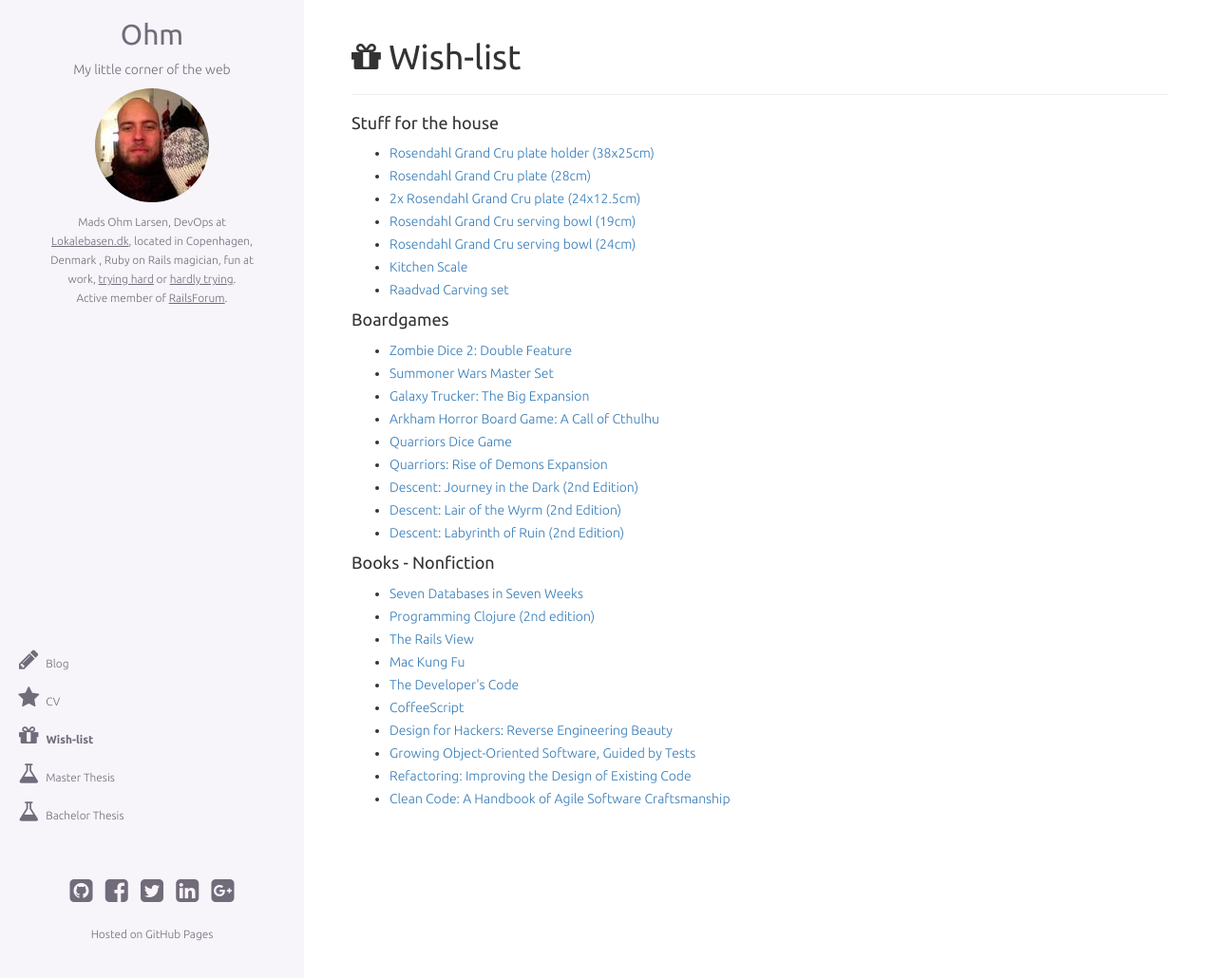
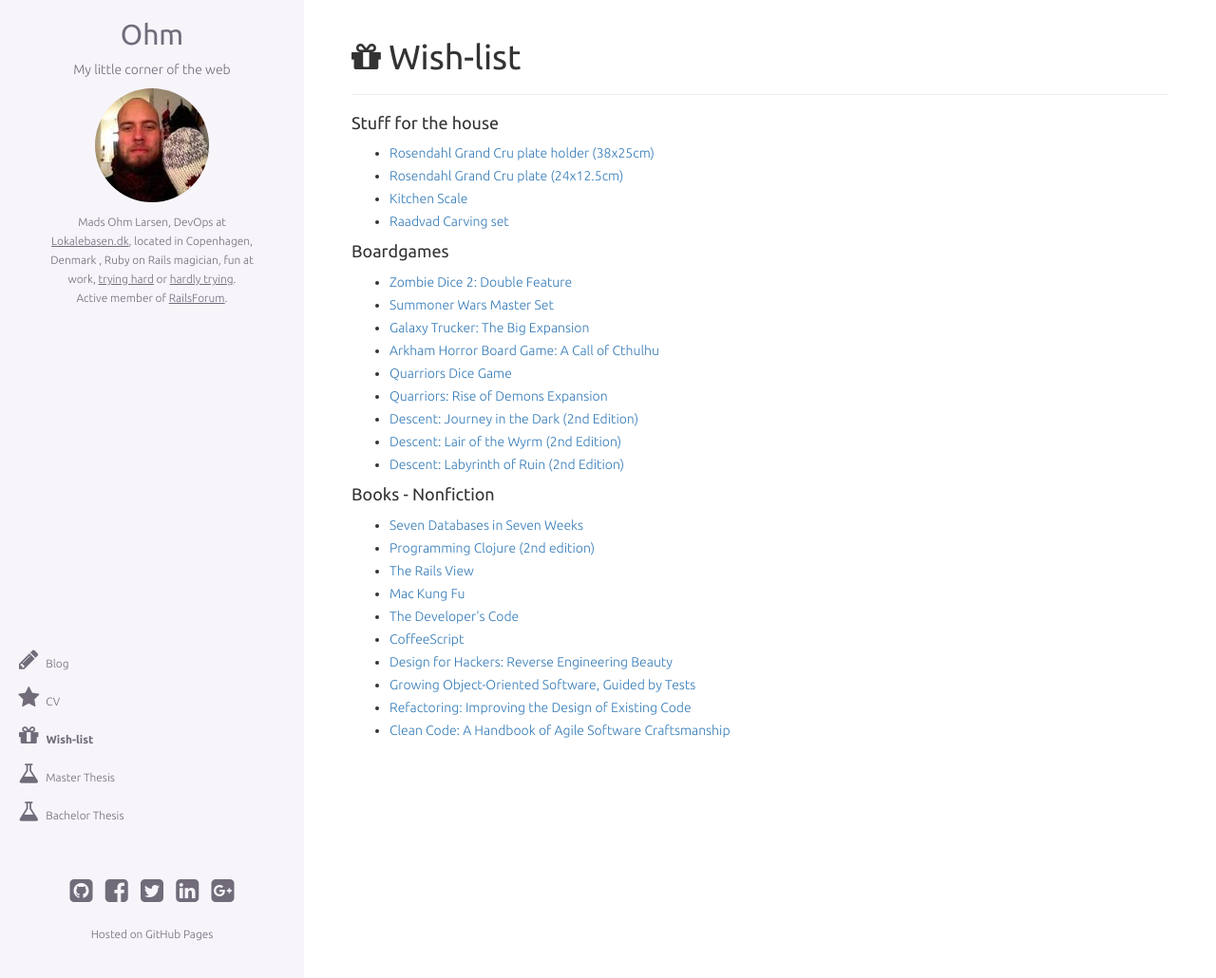
Before and after one commit to omegahm/omegahm.github.io, a Jekyll site: the page built from wishlist.html, in a window 1280 px wide and 1098 px high. Shown: the top 1030 px of the window at 95% size. Built offline with Jekyll 4.4.1, drawn with Linux system fonts in a browser that asks for light colours; nearby versions of some CDN libraries; Markdown is read by kramdown in place of the engine named in the settings.

Commit message:
Various stuff

```diff
--- a/Gemfile
+++ b/Gemfile
@@ -1,5 +1,5 @@
 source 'https://rubygems.org'
-ruby '2.1.2'
+ruby '2.2.0'
 
 gem 'jekyll'
 gem 'github-pages'
--- a/_includes/footer.html
+++ b/_includes/footer.html
@@ -1,9 +1,3 @@
-        <div class="ad-space">
-          <ins class="adsbygoogle"
-               style="display:inline-block;width:728px;height:90px"
-               data-ad-client="ca-pub-0344007993956524"
-               data-ad-slot="3984940544"></ins>
-        </div>
       </article>
     </main>
 
--- a/css/main.sass
+++ b/css/main.sass
@@ -134,10 +134,6 @@
     a
       color: $calloutLinkColor
 
-.ad-space
-  text-align: center
-  margin-top: 100px
-
 // Bootstrap override
 .panel-default > .panel-header
   background-color: $asideBackground
--- a/wishlist.html
+++ b/wishlist.html
@@ -7,14 +7,8 @@
   wishes:
   - title: Rosendahl Grand Cru plate holder (38x25cm)
     url: http://www.imerco.dk/rosendahl-holder-til-fad?id=100157035
-  - title: Rosendahl Grand Cru plate (28cm)
-    url: http://www.imerco.dk/borddaekning/skaale-og-fade/ovnfast-fad/rosendahl-ovnfast-fad-28-cm?id=100156726
-  - title: 2x Rosendahl Grand Cru plate (24x12.5cm)
+  - title: Rosendahl Grand Cru plate (24x12.5cm)
     url: http://www.imerco.dk/borddaekning/skaale-og-fade/ovnfast-fad/rosendahl-ovnfast-fad-24-cm?id=100156723
-  - title: Rosendahl Grand Cru serving bowl (19cm)
-    url: http://www.imerco.dk/borddaekning/stel/servering/rosendahl-serveringsskaal-transparent-19-cm?id=100156727
-  - title: Rosendahl Grand Cru serving bowl (24cm)
-    url: http://www.imerco.dk/borddaekning/stel/servering/rosendahl-serveringsskaal-transparent-24-cm?id=100156728
   - title: Kitchen Scale
     url: http://www.imerco.dk/el/cook-baker-koekkenvaegt?id=100331055
   - title: Raadvad Carving set
```
Also changed, not shown: Gemfile.lock, 1 other file.
